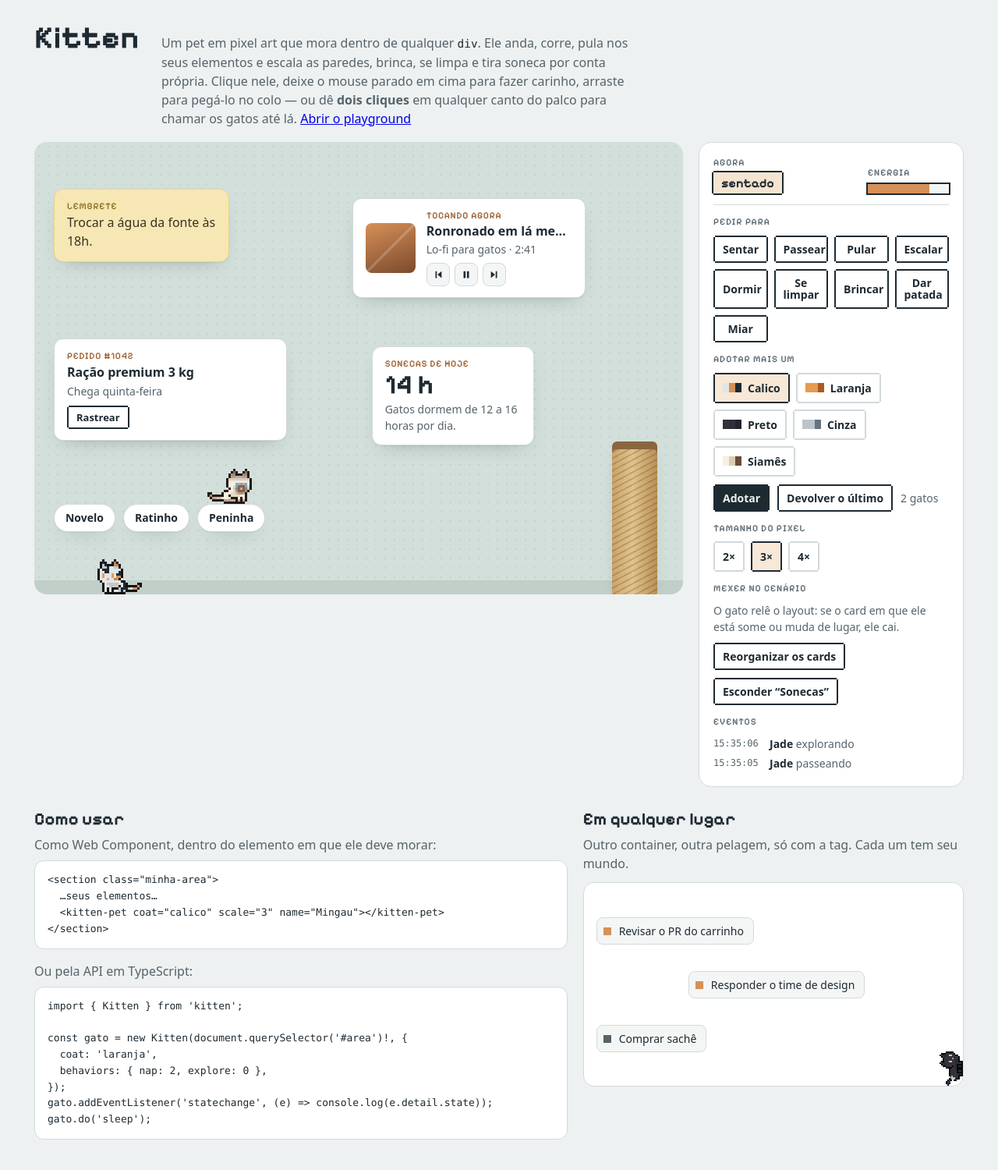
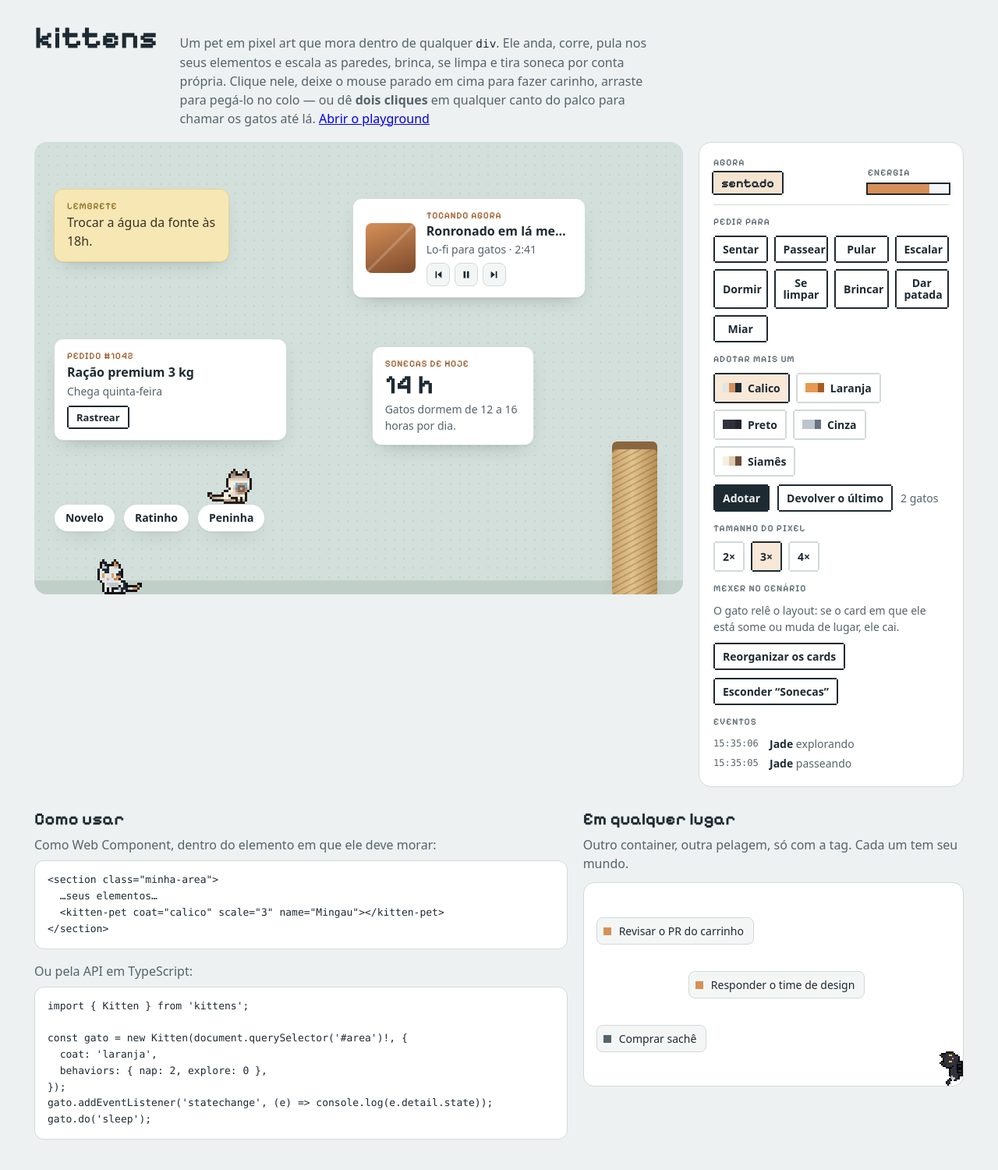
Before and after one commit to catmaitachi/kittens, a website built with Vite: page index.html in a window 1280 px wide. Shown: the whole page at 78% size. Built offline with nearby package versions, Linux system fonts and the light colour scheme; a web font is replaced by a local one.

Commit message:
chore(demo): marca da página passa a ser kittens
Co-Authored-By: Claude Opus 5 <noreply@anthropic.com>

```diff
--- a/index.html
+++ b/index.html
@@ -3,7 +3,7 @@
   <head>
     <meta charset="UTF-8" />
     <meta name="viewport" content="width=device-width, initial-scale=1.0" />
-    <title>Kitten</title>
+    <title>kittens</title>
     <link rel="preconnect" href="https://fonts.googleapis.com" />
     <link rel="preconnect" href="https://fonts.gstatic.com" crossorigin />
     <link
@@ -14,7 +14,7 @@
   </head>
   <body>
     <header class="top">
-      <h1 class="brand">Kitten</h1>
+      <h1 class="brand">kittens</h1>
       <p class="lede">
         Um pet em pixel art que mora dentro de qualquer <code>div</code>. Ele anda, corre, pula nos seus
         elementos e escala as paredes, brinca, se limpa e tira soneca por conta própria. Clique nele, deixe o
@@ -146,7 +146,7 @@
   &lt;kitten-pet coat="calico" scale="3" name="Mingau"&gt;&lt;/kitten-pet&gt;
 &lt;/section&gt;</code></pre>
         <p>Ou pela API em TypeScript:</p>
-        <pre><code>import { Kitten } from 'kitten';
+        <pre><code>import { Kitten } from 'kittens';
 
 const gato = new Kitten(document.querySelector('#area')!, {
   coat: 'laranja',
```
Also changed, not shown: playground.html (+1 -1 lines).
